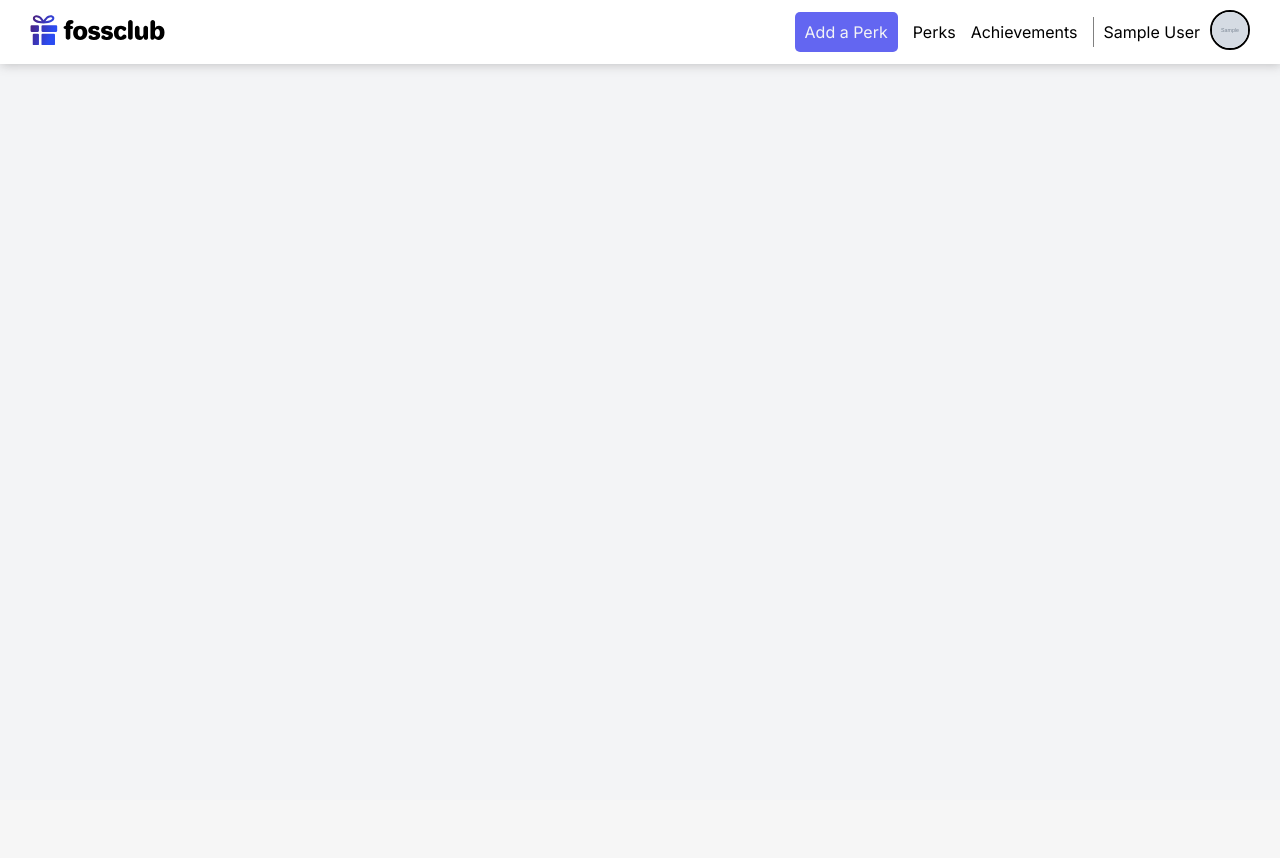
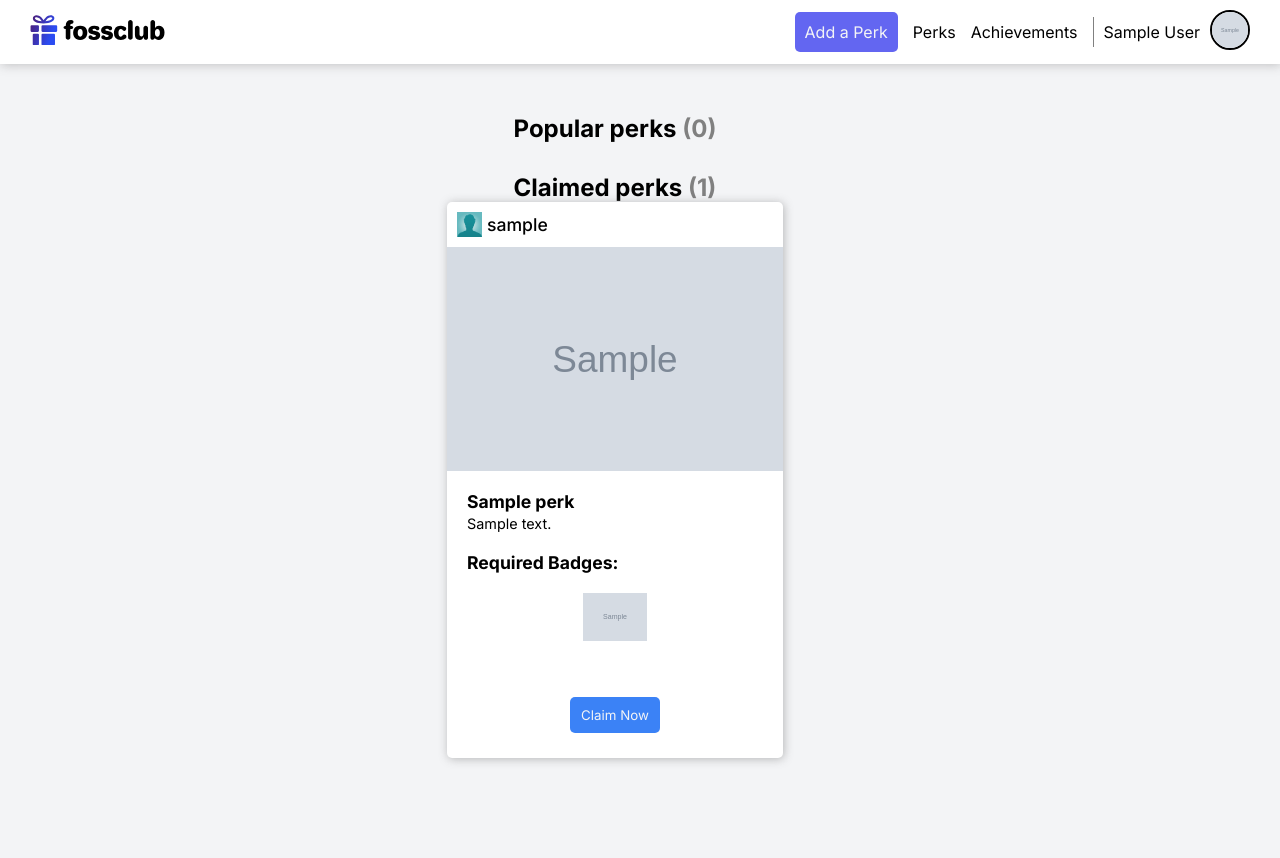
Before and after one commit to fossclub-com/fossclub, a Django app: page /perks/ in a window 1280 px wide. Before the commit the page ends 70 px from the top, so only its background shows below. Run offline with Django 4.2, Linux system fonts and the light colour scheme; a user stored in the database is signed in; tables that the repository leaves empty hold one stand-in row (values such as "Sample post"); grey boxes marked "Sample" are stand-in pictures.

Commit message:
Add some stuff

```diff
--- a/fossclub/perks/models.py
+++ b/fossclub/perks/models.py
@@ -46,6 +46,9 @@
         if self.long_description is None:
             self.long_description = ""
 
+    def get_absolute_url(self):
+        return f"/perks/{self.id}/"
+
     def __str__(self):
         return f"<Perk: {self.name}>"
 
--- a/fossclub/static/new_style.css
+++ b/fossclub/static/new_style.css
@@ -67,7 +67,7 @@
 .main {
     justify-content: space-around;
     max-width: 80em;
-    margin: 50px auto 0 auto;
+    margin: 50px auto 50px auto;
 }
 
 .heading {
--- a/fossclub/templates/perks/list.html
+++ b/fossclub/templates/perks/list.html
@@ -8,7 +8,48 @@
 
 {% block content %}
     <main class="flex flex-wrap main perk__main">
+        <div class="ml-50 mr-50 w-100" style="margin-bottom: 30px;">
+            <h1 class="heading--primary text-center">Popular perks <span style="color: grey;">({{ perks|length }})</span></h1>
+        </div>
         {% for perk in perks %}
+        <div class="br-5 mr-50 mb-50 bg-white card-container perk-container">
+                <div class="flex vertical-center mb-10 ml-10 perk-sponsor">
+                    <img src="/media/default-avatar.jpg" alt="Sponsoro logo" class="sponsor-logo" />
+                    <div class="ml-5 sponsor-name">{{ perk.creator.username }}</div>
+                </div>
+                <img src="/media/{{ perk.image }}" class="perk-image" alt="Perk image">
+                <div class="card-details">
+                <a href="/perks/{{perk.id}}">
+                    <div class="mb-5 container">
+                        <h3 class="mb-3 heading--secondary">
+                            {{ perk.name }}
+                        </h3>
+                        <div class="normal-text">
+                            {{ perk.short_description }}
+                        </div>
+                    </div>
+                </a>
+                    <div class="mb-5 mt-20 container">
+                        <h3 class="mb-3 heading--secondary">Required Badges: </h3>
+                            <div class="badge-container" style="display: flex; flex-wrap: wrap; justify-content: space-around; margin: 20px;">
+                                {% for badge in perk.required_badges.all %}
+                                {% if forloop.counter < 4 %}
+                                <div class="badge-img" style="display: inline; width: 64px; aspect-ratio: 1;" title="{{ badge.name }}">
+                                    <img src="/media/{{ badge.image }}">
+                                </div>
+                                {% endif %}
+                                {% endfor %}
+                            </div>
+                    </div>
+                </div>
+                <a href="/perks/claim/{{ perk.id }}/"><button class="mb-15 btn" style="cursor: pointer">Claim Now</button></a>
+        </div>
+        {% endfor %}
+
+        <div class="ml-50 mr-50 w-100">
+            <h1 class="heading--primary text-center">Claimed perks <span style="color: grey;">({{ user.perks_won.all|length }})</span></h1>
+        </div>
+        {% for perk in user.perks_won.all %}
         <div class="br-5 mr-50 mb-50 bg-white card-container perk-container">
                 <div class="flex vertical-center mb-10 ml-10 perk-sponsor">
                     <img src="/media/default-avatar.jpg" alt="Sponsoro logo" class="sponsor-logo" />
--- a/fossclub/templates/users/profile.html
+++ b/fossclub/templates/users/profile.html
@@ -2,10 +2,12 @@
 
 {%block content%}
 
+{% load static %}
+
 <main class="flex main">
     <div class="flex flex-wrap horizontal-center main__container main__small-container">
         <div class="user-profile">
-            <img src="/media/{{user.avatar}}" alt="" class="user-pfp">
+            <img src="{% static "assets/personpfp.jpg" %}" alt="" class="user-pfp">
             <div class="heading heading--secondary text-center user-name">{{user.first_name}} {{user.last_name}}</div>
             <div class="heading heading--sub text-center user-username">@{{user.username}}</div>
         </div>
```
Also changed, not shown: fossclub/templates/perks/badges.html (+4 -4 lines), fossclub/media/badges/cloudcv.png (added), fossclub/media/perks/GitPod_logo_835x557_OPT-2b_Xj11I4k.png (added), fossclub/media/perks/google-tensor-flow-logo-S.jpg (added), fossclub/media/perks/google-tensor-flow-logo-S_1UmAcQm.jpg (added), fossclub/media/perks/google-tensor-flow-logo-S_G8KO6bG.jpg (added).
